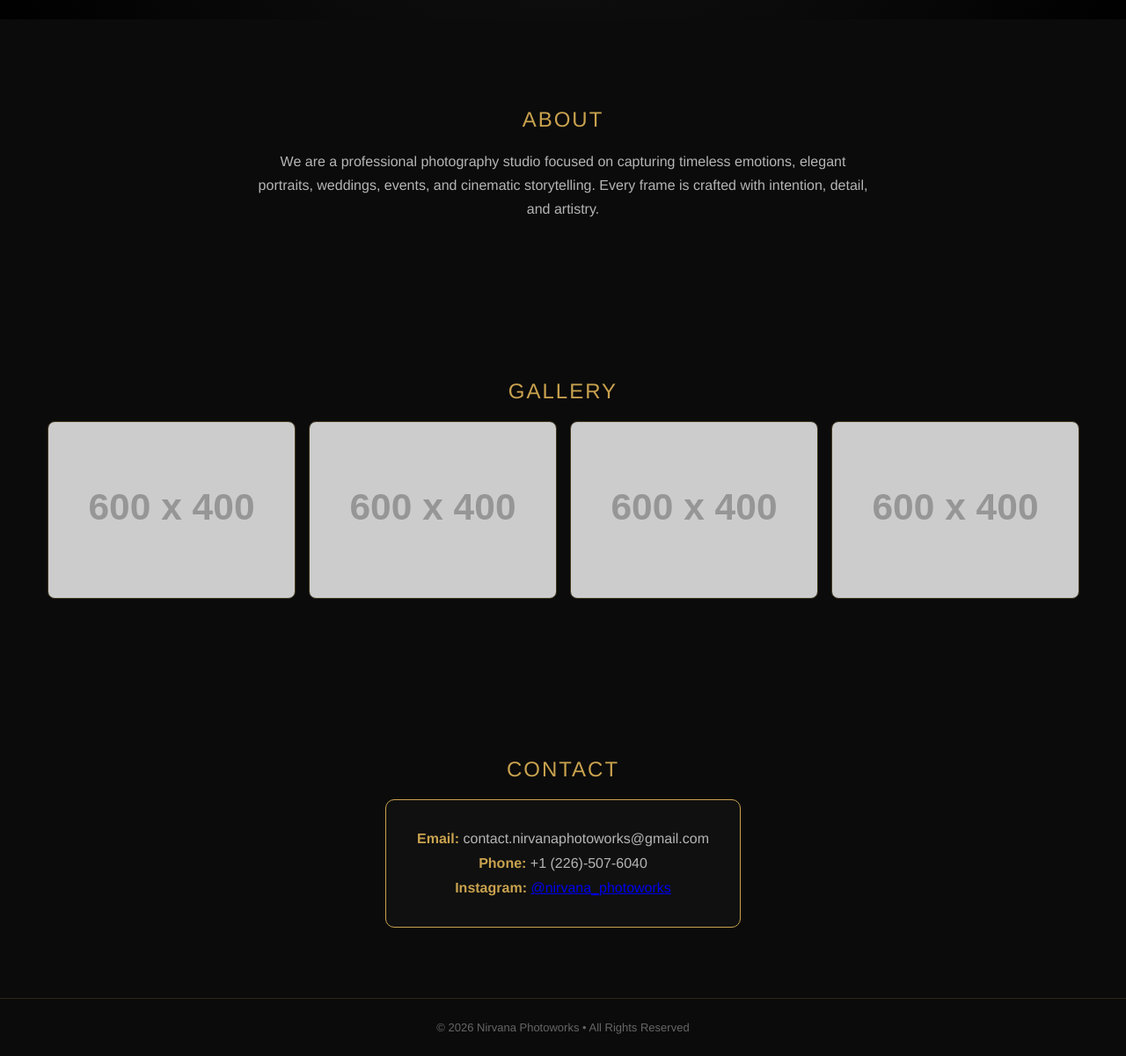
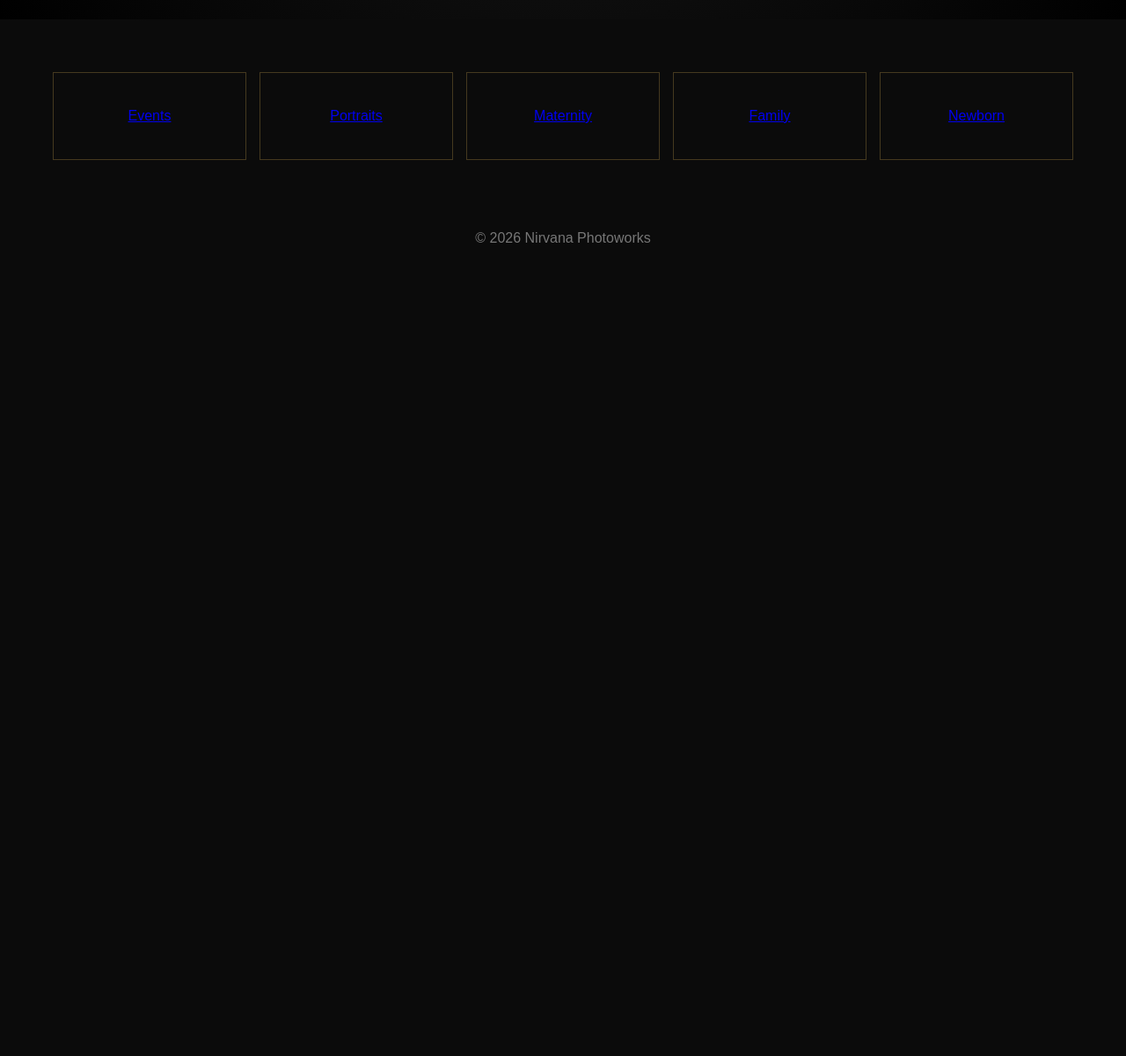
Before and after one commit to nirvanaphotoworks/nirvanaphotoworks.github.io, a plain HTML site: page index.html in a window 1280 px wide. Shown: the part 778-1979 px from the top of the page at 88% size. After the commit the page ends 1078 px from the top, so only its background shows below. Drawn offline with Linux system fonts and the light colour scheme; placeholder pictures from the web are drawn by us.

Commit message:
index.html

```diff
--- a/index.html
+++ b/index.html
@@ -3,165 +3,101 @@
 <head>
 <meta charset="UTF-8">
 <meta name="viewport" content="width=device-width, initial-scale=1.0">
-
 <title>Nirvana Photoworks</title>
 
-    <!-- Favicon (add later if needed)
-    <link rel="icon" type="image/png" href="favicon.png">
-    -->
-
 <style>
-        :root {
-            --black: #0b0b0b;
-            --gold: #c9a24e;
-            --dark: #111;
-            --gray: #b5b5b5;
-        }
-
 body {
-            margin: 0;
-            font-family: "Helvetica Neue", Arial, sans-serif;
-            background: var(--black);
-            color: white;
+    margin:0;
+    font-family: Arial, sans-serif;
+    background:#0b0b0b;
+    color:white;
 }
 
 header {
-            height: 100vh;
-            display: flex;
-            flex-direction: column;
-            justify-content: center;
-            align-items: center;
-            text-align: center;
-            background: radial-gradient(circle at center, #1a1a1a, #000);
+    height:100vh;
+    display:flex;
+    flex-direction:column;
+    justify-content:center;
+    align-items:center;
+    text-align:center;
+    background: radial-gradient(circle,#1a1a1a,#000);
 }
 
-        header h1 {
-            font-size: 54px;
-            letter-spacing: 2px;
-            margin: 0;
-            color: var(--gold);
-            font-weight: 300;
+h1 {
+    color:#c9a24e;
+    font-size:50px;
+    margin:0;
+    letter-spacing:3px;
 }
 
-        header p {
-            margin-top: 15px;
-            font-size: 18px;
-            color: var(--gray);
-            letter-spacing: 1px;
+p {
+    color:#aaa;
 }
 
-        .divider {
-            width: 80px;
-            height: 2px;
-            background: var(--gold);
-            margin: 25px auto;
+.nav {
+    position:absolute;
+    top:20px;
+    display:flex;
+    gap:20px;
 }
 
-        section {
-            padding: 80px 20px;
-            text-align: center;
+.nav a {
+    color:#c9a24e;
+    text-decoration:none;
+    font-size:14px;
 }
 
-        h2 {
-            color: var(--gold);
-            font-weight: 300;
-            letter-spacing: 2px;
-            margin-bottom: 20px;
+.cards {
+    display:grid;
+    grid-template-columns: repeat(auto-fit,minmax(200px,1fr));
+    gap:15px;
+    padding:60px;
 }
 
-        .about p {
-            max-width: 700px;
-            margin: auto;
-            color: var(--gray);
-            line-height: 1.7;
+.card {
+    border:1px solid rgba(201,162,78,0.3);
+    padding:40px;
+    text-align:center;
+    transition:0.3s;
 }
 
-        .gallery {
-            display: flex;
-            flex-wrap: wrap;
-            justify-content: center;
-            gap: 15px;
-        }
-
-        .gallery img {
-            width: 280px;
-            height: 200px;
-            object-fit: cover;
-            border-radius: 8px;
-            border: 1px solid rgba(201,162,78,0.3);
-            transition: 0.3s ease;
-        }
-
-        .gallery img:hover {
-            transform: scale(1.03);
-            border-color: var(--gold);
-        }
-
-        .contact-box {
-            display: inline-block;
-            padding: 25px 35px;
-            border: 1px solid var(--gold);
-            border-radius: 10px;
-            background: rgba(255,255,255,0.02);
-        }
-
-        .contact-box p {
-            margin: 10px 0;
-            color: var(--gray);
-        }
-
-        .contact-box b {
-            color: var(--gold);
+.card:hover {
+    transform:scale(1.03);
+    border-color:#c9a24e;
 }
 
 footer {
-            text-align: center;
-            padding: 25px;
-            font-size: 13px;
-            color: #666;
-            border-top: 1px solid rgba(201,162,78,0.2);
+    text-align:center;
+    padding:20px;
+    color:#777;
 }
 </style>
 </head>
 
 <body>
 
+<div class="nav">
+    <a href="index.html">Home</a>
+    <a href="gallery.html">Gallery</a>
+    <a href="testimonials.html">Testimonials</a>
+    <a href="contact.html">Contact</a>
+</div>
+
 <header>
     <h1>NIRVANA PHOTOWORKS</h1>
-    <div class="divider"></div>
     <p>Capturing Your Precious Memories</p>
 </header>
 
-<section class="about">
-    <h2>ABOUT</h2>
-    <p>
-        We are a professional photography studio focused on capturing timeless emotions,
-        elegant portraits, weddings, events, and cinematic storytelling. Every frame is
-        crafted with intention, detail, and artistry.
-    </p>
-</section>
-
-<section>
-    <h2>GALLERY</h2>
-    <div class="gallery">
-        <img src="https://via.placeholder.com/600x400">
-        <img src="https://via.placeholder.com/600x400">
-        <img src="https://via.placeholder.com/600x400">
-        <img src="https://via.placeholder.com/600x400">
-    </div>
-</section>
-
-<section>
-    <h2>CONTACT</h2>
-    <div class="contact-box">
-        <p><b>Email:</b> contact.nirvanaphotoworks@gmail.com</p>
-        <p><b>Phone:</b> +1 (226)-507-6040</p>
-        <p><b>Instagram:</b> <a href="https://instagram.com/nirvana_photoworks" target="_blank">@nirvana_photoworks</a></p>
-    </div>
+<section class="cards">
+    <div class="card"><a href="events.html">Events</a></div>
+    <div class="card"><a href="portraits.html">Portraits</a></div>
+    <div class="card"><a href="maternity.html">Maternity</a></div>
+    <div class="card"><a href="family.html">Family</a></div>
+    <div class="card"><a href="newborn.html">Newborn</a></div>
 </section>
 
 <footer>
-    © 2026 Nirvana Photoworks • All Rights Reserved
+    © 2026 Nirvana Photoworks
 </footer>
 
 </body>
```
Lines whose indentation alone changed are shown as unchanged.
